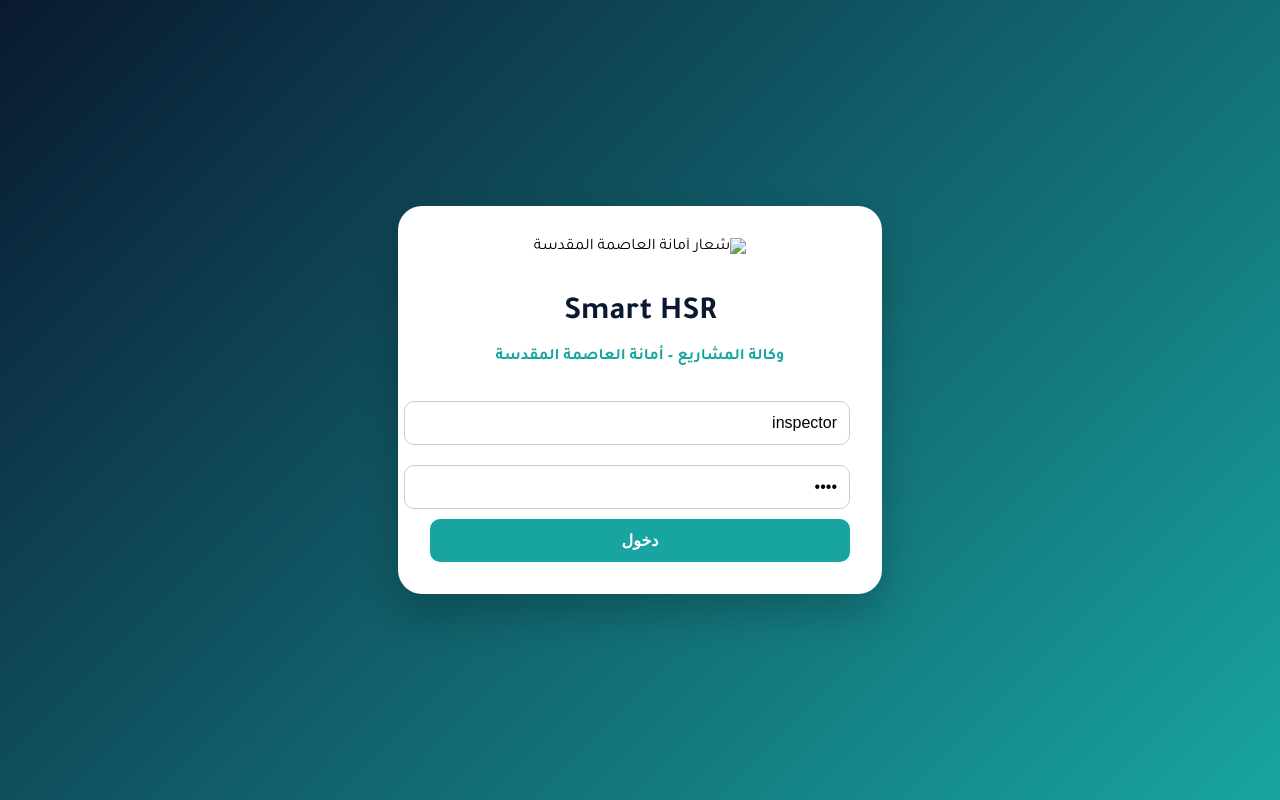
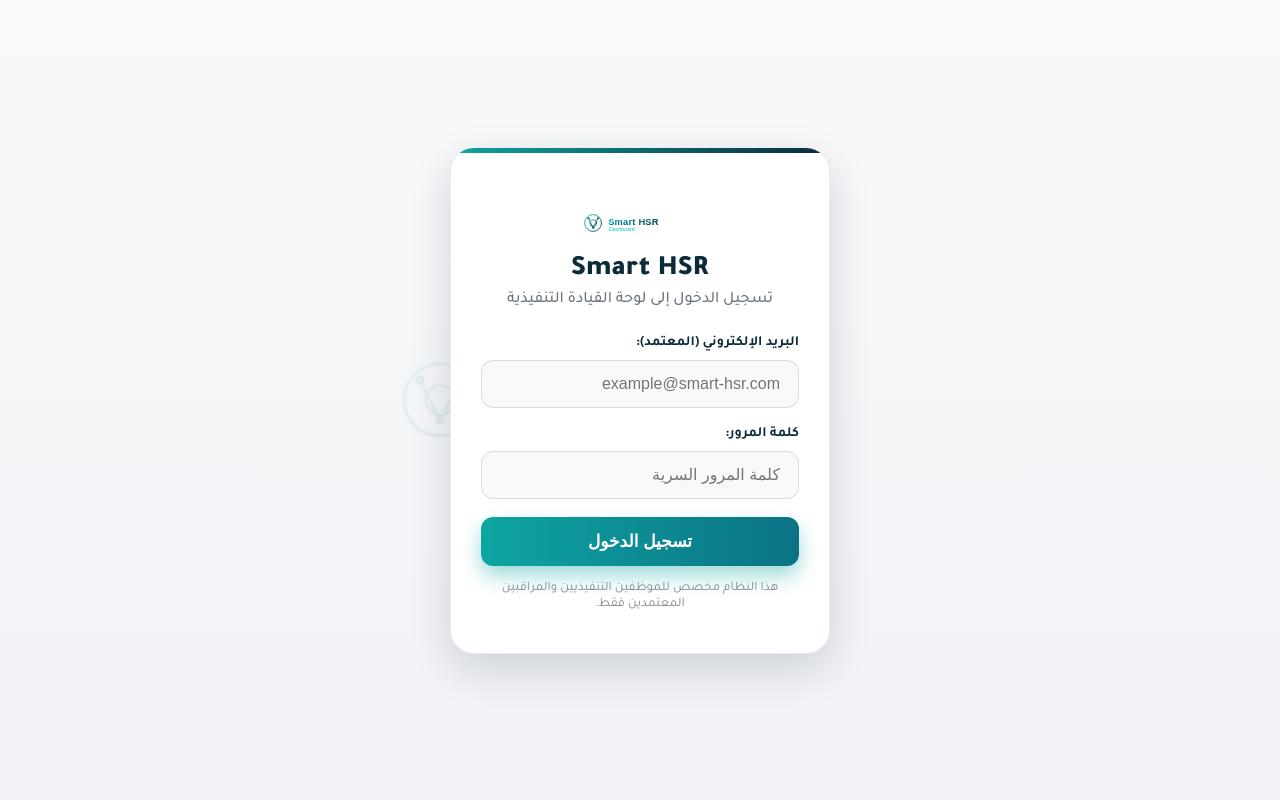
Before and after one commit to blumark24/Smart-HSR2, a plain HTML site: page login.html in a window 1280 px wide. Drawn offline with Linux system fonts and the light colour scheme; no server answers.

Commit message:
Update login.html

```diff
--- a/login.html
+++ b/login.html
@@ -1,125 +1,263 @@
 <!DOCTYPE html>
 <html lang="ar" dir="rtl">
 <head>
-  <meta charset="UTF-8" />
-  <meta name="viewport" content="width=device-width, initial-scale=1.0" />
-  <title>Smart HSR | تسجيل الدخول</title>
+  <meta charset="utf-8" />
+  <meta name="viewport" content="width=device-width, initial-scale=1" />
+  <title>Smart HSR - تسجيل الدخول</title>
+
   <link href="https://fonts.googleapis.com/css2?family=Tajawal:wght@400;500;700;800;900&display=swap" rel="stylesheet">
   <style>
+    :root {
+      --primary-teal: #0ea5a1;
+      --secondary-navy: #0b2b3a;
+      --card-bg: #ffffff;
+      --button-shadow: rgba(14,165,161,0.4);
+    }
+
+    * { box-sizing: border-box; }
+
     body {
+      margin: 0;
       font-family: 'Tajawal', sans-serif;
-      background: linear-gradient(135deg, #0A1931, #18A5A2);
+      background: linear-gradient(180deg,#f7f9fb 0%,#f0f2f5 100%);
+      min-height: 100vh;
       display: flex;
       align-items: center;
       justify-content: center;
-      height: 100vh;
-      margin: 0;
+      position: relative;
+      overflow: hidden;
+      padding: 30px;
     }
+
+    /* الشعار كعلامة مائية في الخلفية */
+    body::before {
+      content: "";
+      position: absolute;
+      inset: 0;
+      background: url('Smart_HSR_Dashboard_Logo.svg') center center no-repeat;
+      background-size: 40%;
+      opacity: 0.08;
+      z-index: 0;
+    }
+
     .card {
+      width: 380px;
+      background: var(--card-bg);
+      border-radius: 24px;
+      box-shadow: 0 15px 40px rgba(10,20,50,0.15);
+      padding: 40px 30px;
+      border: 1px solid #e9ecef;
+      position: relative;
+      overflow: hidden;
+      z-index: 1;
+      transition: all 0.3s ease;
+      backdrop-filter: blur(4px);
+    }
+
+    .card:hover { box-shadow: 0 18px 45px rgba(14,165,161,0.2); }
+
+    .card-header-line {
+      position: absolute;
+      top: 0;
+      left: 0;
+      right: 0;
+      height: 5px;
+      background: linear-gradient(90deg,var(--primary-teal),var(--secondary-navy));
+      border-top-left-radius: 24px;
+      border-top-right-radius: 24px;
+    }
+
+    .logo {
+      display: block;
+      width: 120px;
+      margin: 20px auto 15px;
+    }
+
+    h1 {
+      margin: 0 0 4px 0;
+      text-align: center;
+      font-size: 28px;
+      color: var(--secondary-navy);
+      font-weight: 900;
+    }
+
+    p.lead {
+      margin: 0 0 25px 0;
+      text-align: center;
+      color: #6c757d;
+      font-weight: 500;
+      font-size: 16px;
+    }
+
+    .field { margin-bottom: 18px; }
+    .field label {
+      display: block;
+      margin-bottom: 8px;
+      color: var(--secondary-navy);
+      font-size: 14px;
+      font-weight: 600;
+    }
+
+    input[type="email"], input[type="password"] {
+      width: 100%;
+      padding: 14px 18px;
+      border-radius: 12px;
+      border: 1px solid #d4dce4;
+      background: #f8f9fa;
+      font-size: 16px;
+      outline: none;
+      transition: border-color 0.3s, box-shadow 0.3s;
+    }
+
+    input:focus {
+      border-color: var(--primary-teal);
+      box-shadow: 0 0 0 3px rgba(14,165,161,0.1);
       background: #fff;
-      padding: 2rem;
-      border-radius: 1.5rem;
-      box-shadow: 0 20px 40px rgba(0,0,0,.2);
-      width: 90%;
-      max-width: 420px;
+    }
+
+    .btn {
+      width: 100%;
+      padding: 14px;
+      border-radius: 12px;
+      border: none;
+      cursor: pointer;
+      font-weight: 700;
+      font-size: 17px;
+      transition: all 0.3s ease;
+      display: flex;
+      align-items: center;
+      justify-content: center;
+    }
+
+    .btn-primary {
+      background: linear-gradient(90deg,var(--primary-teal),#0b7285);
+      color: #fff;
+      box-shadow: 0 10px 20px var(--button-shadow);
+    }
+
+    .btn-primary:hover:not(:disabled) {
+      transform: translateY(-2px);
+      box-shadow: 0 12px 25px var(--button-shadow);
+      background: linear-gradient(90deg,#0b7285,var(--primary-teal));
+    }
+
+    .message {
       text-align: center;
+      margin-top: 15px;
+      font-weight: 600;
+      font-size: 15px;
     }
-    .card h1 { color: #0A1931; margin-bottom: 0.5rem; }
-    .card p { color: #18A5A2; margin-bottom: 1.5rem; font-weight: 600; }
-    input { width: 100%; padding: 12px; margin: 10px 0; border-radius: 10px; border: 1px solid #ccc; font-size: 1rem; outline: none; }
-    button {
-      width: 100%;
-      padding: 12px;
-      border: none;
-      border-radius: 10px;
-      background: #18A5A2;
-      color: #fff;
-      font-size: 1rem;
-      font-weight: 700;
-      cursor: pointer;
-      transition: .3s;
+
+    .error { color: #dc3545; }
+    .success { color: #198754; }
+    .muted {
+      font-size: 13px;
+      color: #7b8a90;
+      text-align: center;
+      margin-top: 15px;
     }
-    button:hover { background: #148c8a; transform: translateY(-2px); }
-    .logo { width: 80px; margin-bottom: 15px; }
+
+    .loading-spinner {
+      border: 3px solid rgba(255,255,255,0.3);
+      border-top: 3px solid white;
+      border-radius: 50%;
+      width: 20px;
+      height: 20px;
+      animation: spin 1s linear infinite;
+      margin-left: 10px;
+    }
+
+    @keyframes spin {
+      0% { transform: rotate(0deg); }
+      100% { transform: rotate(360deg); }
+    }
+
+    @media (max-width:420px) {
+      .card { width: 95%; padding: 30px 20px; }
+      .logo { width: 90px; }
+    }
   </style>
 </head>
 <body>
 
-  <div class="card">
-    <img src="logo-hmm.png" alt="شعار أمانة العاصمة المقدسة" class="logo">
+  <div class="card" role="main">
+    <div class="card-header-line"></div>
+    <img src="Smart_HSR_Dashboard_Logo.svg" alt="شعار Smart HSR" class="logo">
     <h1>Smart HSR</h1>
-    <p>وكالة المشاريع – أمانة العاصمة المقدسة</p>
+    <p class="lead">تسجيل الدخول إلى لوحة القيادة التنفيذية</p>
 
-    <input type="text" id="username" placeholder="اسم المستخدم" value="inspector">
-    <input type="password" id="password" placeholder="كلمة المرور" value="1234">
-    <button onclick="doLogin()">دخول</button>
+    <form id="loginForm" onsubmit="event.preventDefault(); signInWithEmail();">
+      <div class="field">
+        <label for="email">البريد الإلكتروني (المعتمد):</label>
+        <input id="email" type="email" placeholder="example@smart-hsr.com" required />
+      </div>
+
+      <div class="field">
+        <label for="password">كلمة المرور:</label>
+        <input id="password" type="password" placeholder="كلمة المرور السرية" required />
+      </div>
+
+      <button type="submit" id="loginButton" class="btn btn-primary" style="margin-top:10px;">
+        تسجيل الدخول
+      </button>
+    </form>
+
+    <div id="msg" class="message"></div>
+    <div class="muted">هذا النظام مخصص للموظفين التنفيذيين والمراقبين المعتمدين فقط.</div>
   </div>
 
-  <script>
-    function doLogin() {
-      const u = document.getElementById('username').value.trim();
-      const p = document.getElementById('password').value.trim();
-      if ((u === 'inspector' && p === '1234') || (u === 'contractor' && p === '4321')) {
-        localStorage.setItem('SmartHSR_currentUser', JSON.stringify({ role: u }));
-        window.location.href = 'index.html';
-      } else {
-        alert('بيانات الدخول غير صحيحة');
+  <script type="module">
+    import { initializeApp } from "https://www.gstatic.com/firebasejs/10.4.0/firebase-app.js";
+    import { getAuth, signInWithEmailAndPassword } from "https://www.gstatic.com/firebasejs/10.4.0/firebase-auth.js";
+
+    const firebaseConfig = {
+      apiKey: "AIzaSyC5HTAq-LeJn4GObn08REwKdqIeokKmwds",
+      authDomain: "smart-hsr.firebaseapp.com",
+      projectId: "smart-hsr",
+      storageBucket: "smart-hsr.firebasestorage.app",
+      messagingSenderId: "885545362431",
+      appId: "1:885545362431:web:2487096393f0fcbf29bdca",
+      measurementId: "G-NH7J83MWT9"
+    };
+
+    const app = initializeApp(firebaseConfig);
+    const auth = getAuth(app);
+    const loginButton = document.getElementById('loginButton');
+
+    function msg(t, type) {
+      const el = document.getElementById('msg');
+      el.innerText = t || '';
+      el.className = 'message ' + (type || '');
+    }
+
+    window.signInWithEmail = async function() {
+      const email = document.getElementById('email').value.trim();
+      const password = document.getElementById('password').value;
+
+      if (!email || !password) {
+        msg('أدخل البريد الإلكتروني وكلمة المرور أولاً.','error');
+        return;
+      }
+
+      loginButton.disabled = true;
+      loginButton.innerHTML = `<div class="loading-spinner"></div> جاري الدخول...`;
+
+      try {
+        await signInWithEmailAndPassword(auth, email, password);
+        msg('تم تسجيل الدخول بنجاح. جاري التوجيه...','success');
+        window.location.href = "index.html";
+      } catch(e) {
+        let errorMessage = 'خطأ في تسجيل الدخول. تأكد من البريد وكلمة المرور.';
+        if (e.code === 'auth/user-not-found' || e.code === 'auth/wrong-password') {
+          errorMessage = 'البريد الإلكتروني أو كلمة المرور غير صحيحة.';
+        } else if (e.code === 'auth/too-many-requests') {
+          errorMessage = 'تم حظر الحساب مؤقتاً بسبب محاولات كثيرة فاشلة.';
+        }
+        msg(errorMessage,'error');
+        loginButton.disabled = false;
+        loginButton.innerHTML = `تسجيل الدخول`;
       }
     }
   </script>
-
 </body>
 </html>
-
-
-<script type="module">
-import { initializeApp } from "https://www.gstatic.com/firebasejs/11.0.1/firebase-app.js";
-import { getAuth, signInWithEmailAndPassword, onAuthStateChanged } from "https://www.gstatic.com/firebasejs/11.0.1/firebase-auth.js";
-import { getFirestore, doc, getDoc } from "https://www.gstatic.com/firebasejs/11.0.1/firebase-firestore.js";
-import { firebaseConfig } from "./firebase-config.js";
-
-const app = initializeApp(firebaseConfig);
-const auth = getAuth(app);
-const db = getFirestore(app);
-
-async function doLogin() {
-  const u = document.getElementById('username').value.trim();
-  const p = document.getElementById('password').value.trim();
-  if (!u || !p) { alert('الرجاء إدخال البريد وكلمة المرور'); return; }
-  try {
-    const cred = await signInWithEmailAndPassword(auth, u, p);
-    const uid = cred.user.uid;
-    const udoc = await getDoc(doc(db, "users", uid));
-    if (!udoc.exists()) {
-      alert('حسابك غير مفعل. تواصل مع المدير.');
-      await auth.signOut();
-      return;
-    }
-    const role = udoc.data().role || '';
-    if (role === 'admin') {
-      window.location.href = 'admin.html';
-    } else {
-      window.location.href = 'index.html';
-    }
-  } catch (err) {
-    console.error(err);
-    alert('فشل الدخول: ' + (err.message || err.code));
-  }
-}
-
-window.doLogin = doLogin;
-
-onAuthStateChanged(auth, (user) => {
-  if (user) {
-    getDoc(doc(db, "users", user.uid)).then(snap => {
-      if (snap.exists()) {
-        const role = snap.data().role || '';
-        if (role === 'admin') window.location.href = 'admin.html';
-        else window.location.href = 'index.html';
-      } else {
-        auth.signOut();
-      }
-    }).catch(()=>{});
-  }
-});
-</script>
```
